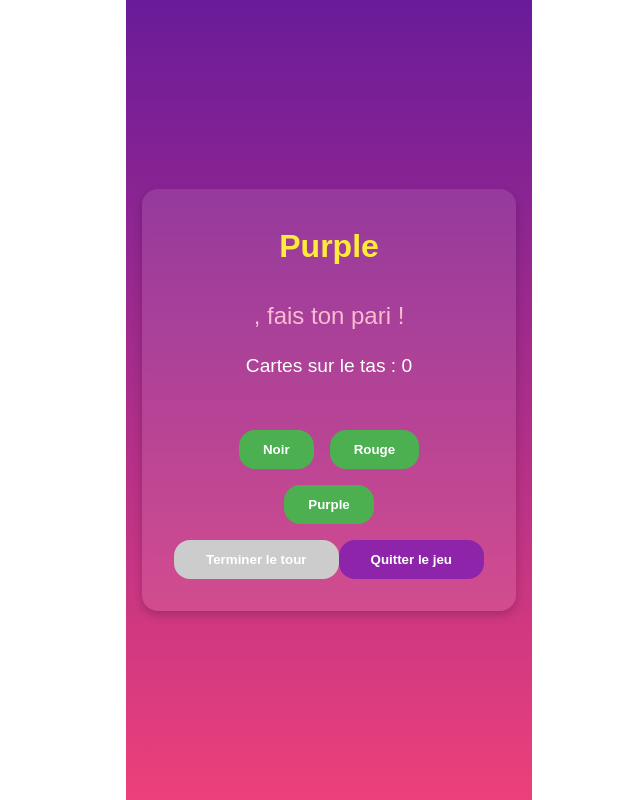
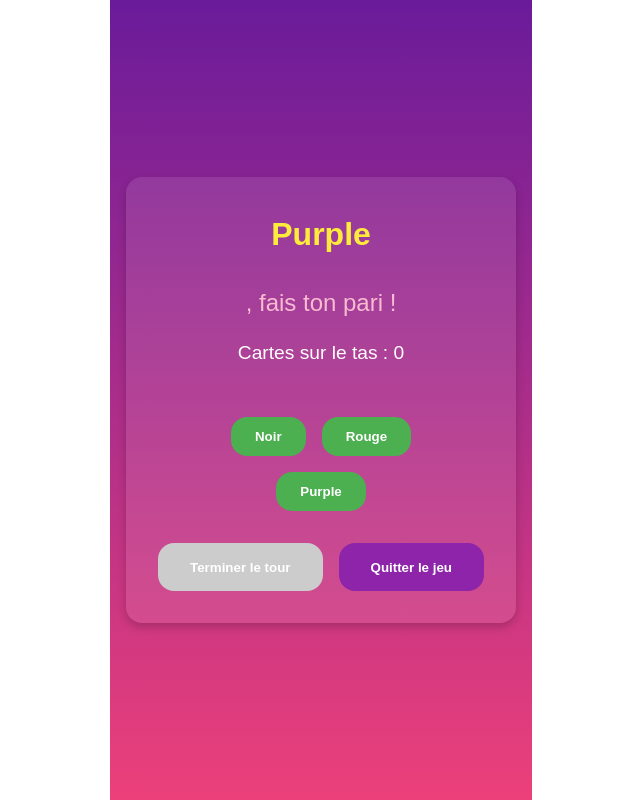
Before and after one commit to benj-b/apero-royale, a Vue app: page /purple in a window 1280 px wide. Shown: the whole page, without its empty margins (108-748 px from the left). Built offline with nearby package versions, Linux system fonts and the light colour scheme; the HTML template or start-up script is replaced by a standard one.

Commit message:
add different messages when player calls purple

```diff
--- a/src/views/Purple.vue
+++ b/src/views/Purple.vue
@@ -4,7 +4,12 @@
       <h1 class="title">Purple</h1>
       <h2 class="question">{{ currentPlayer }}, fais ton pari !</h2>
       <p v-if="betResult !== null" :class="['bet-result', betResult ? 'success' : 'failure']">
-        {{ betResult ? 'Ça passe !' : 'Raté...' }}
+        <template v-if="betResult"> Ça passe ! </template>
+        <template v-else>
+          <span v-if="currentBet === 'purple'">On part sur un double purple ?</span>
+          <span v-else-if="currentBet === 'double_purple'">On part sur un triple purple ?</span>
+          <span v-else>Raté...</span>
+        </template>
       </p>
       <div class="pile">
         <p class="pile-info">Cartes sur le tas : {{ pile.length }}</p>
@@ -76,6 +81,7 @@
           </button>
         </div>
       </div>
+      <div class="end-buttons">
         <button
           class="end-turn-button"
           :disabled="pile.length < 3 || isBetInProgress || disabledPlay"
@@ -84,6 +90,7 @@
           Terminer le tour
         </button>
         <button class="quit-button" @click="quitGame">Quitter le jeu</button>
+      </div>
     </div>
   </div>
 </template>
@@ -115,6 +122,7 @@ export default defineComponent({
     const canDoublePurple = ref(false)
     const canTriplePurple = ref(false)
     const disabledPlay = ref(false)
+    const currentBet = ref('') // Type de pari en cours
 
     const groupedPile = computed(() => {
       const groups = []
@@ -195,88 +203,77 @@ export default defineComponent({
     // Faire un pari
     const makeBet = (bet: string) => {
       disabledPlay.value = true
+      currentBet.value = bet // Définir le type de pari en cours
 
       if (bet === 'purple') {
-        // Tirer deux cartes pour le pari "Purple"
         const firstCard = drawCard()
         const secondCard = drawCard()
         pile.value.push(firstCard, secondCard)
 
-        // Vérifier les deux dernières cartes
         if (firstCard.color !== secondCard.color) {
-          // Les deux cartes sont de couleurs différentes → Pari réussi
           betResult.value = true
           isBetInProgress.value = false
           disabledPlay.value = false
         } else {
-          // Les deux cartes sont de la même couleur → Activer le double purple
           canDoublePurple.value = true
+          betResult.value = false // Pari raté
         }
         return
       }
 
       if (bet === 'double_purple') {
-        // Tirer deux cartes pour le pari "Double Purple"
         const firstCard = drawCard()
         const secondCard = drawCard()
         pile.value.push(firstCard, secondCard)
 
-        // Vérifier les 4 dernières cartes
         const lastFourCards = pile.value.slice(-4)
         const cptNoir = lastFourCards.filter((card) => card.color === 'noir').length
         const cptRouge = lastFourCards.filter((card) => card.color === 'rouge').length
 
         if (cptNoir === 0 || cptRouge === 0) {
-          // Toutes les cartes sont de la même couleur → Pari perdu immédiatement
           abend()
           return
         }
 
         if (cptNoir === cptRouge) {
-          // Autant de cartes noires que de rouges → Pari réussi
           betResult.value = true
           isBetInProgress.value = false
           disabledPlay.value = false
           canDoublePurple.value = false
         } else {
-          // Sinon, activer le triple purple
           canDoublePurple.value = false
           canTriplePurple.value = true
+          betResult.value = false // Pari raté
         }
         return
       }
 
       if (bet === 'triple_purple') {
-        // Tirer deux cartes pour le pari "Triple Purple"
         const firstCard = drawCard()
         const secondCard = drawCard()
         pile.value.push(firstCard, secondCard)
 
-        // Vérifier les 6 dernières cartes
         const lastSixCards = pile.value.slice(-6)
         const cptNoir = lastSixCards.filter((card) => card.color === 'noir').length
         const cptRouge = lastSixCards.filter((card) => card.color === 'rouge').length
 
         if (cptNoir === cptRouge) {
-          // Autant de cartes noires que de rouges → Pari réussi
           betResult.value = true
           isBetInProgress.value = false
           disabledPlay.value = false
           canTriplePurple.value = false
         } else {
-          // Sinon, pari raté
           abend()
         }
         return
       }
 
-      // Logique pour les autres paris
       const newCard = drawCard()
       pile.value.push(newCard)
 
       if (checkBet(bet, newCard)) {
-        betResult.value = true // Pari réussi
-        isBetInProgress.value = false // Pari terminé
+        betResult.value = true
+        isBetInProgress.value = false
         disabledPlay.value = false
       } else {
         abend()
@@ -326,12 +323,57 @@ export default defineComponent({
       canDoublePurple,
       canTriplePurple,
       disabledPlay,
+      currentBet,
     }
   },
 })
 </script>
 
 <style scoped>
+.end-buttons {
+  display: flex;
+  justify-content: center;
+  gap: 1rem; /* Espacement horizontal entre les boutons */
+  margin-top: 2rem; /* Espacement au-dessus des boutons */
+}
+
+.end-turn-button,
+.quit-button {
+  background-color: #f44336;
+  color: white;
+  padding: 0.75rem 2rem;
+  border-radius: 1rem;
+  font-weight: bold;
+  cursor: pointer;
+  transition:
+    background-color 0.3s ease,
+    transform 0.3s ease;
+  border: none;
+  height: 3rem;
+  display: flex;
+  align-items: center;
+  justify-content: center;
+}
+
+.end-turn-button:disabled {
+  background-color: #ccc;
+  cursor: not-allowed;
+}
+
+.end-turn-button:hover:not(:disabled) {
+  background-color: #e57373;
+  transform: scale(1.05);
+}
+
+.quit-button {
+  background-color: #8e24aa;
+}
+
+.quit-button:hover {
+  background-color: #ba68c8;
+  transform: scale(1.05);
+}
+
 .buttons {
   display: flex;
   flex-direction: column;
@@ -377,25 +419,6 @@ export default defineComponent({
   color: #f44336; /* Rouge pour échec */
 }
 
-.quit-button {
-  background-color: #8e24aa;
-  color: white;
-  padding: 0.75rem 2rem;
-  border-radius: 1rem;
-  font-weight: bold;
-  cursor: pointer;
-  transition:
-    background-color 0.3s ease,
-    transform 0.3s ease;
-  border: none;
-  margin-top: 1rem;
-}
-
-.quit-button:hover {
-  background-color: #ba68c8;
-  transform: scale(1.05);
-}
-
 .outer-container {
   display: flex;
   justify-content: center;
@@ -435,29 +458,6 @@ export default defineComponent({
   margin-bottom: 1rem;
 }
 
-.end-turn-button {
-  background-color: #f44336;
-  color: white;
-  padding: 0.75rem 2rem;
-  border-radius: 1rem;
-  font-weight: bold;
-  cursor: pointer;
-  transition:
-    background-color 0.3s ease,
-    transform 0.3s ease;
-  border: none;
-}
-
-.end-turn-button:disabled {
-  background-color: #ccc;
-  cursor: not-allowed;
-}
-
-.end-turn-button:hover:not(:disabled) {
-  background-color: #e57373;
-  transform: scale(1.05);
-}
-
 .cards-container {
   display: flex;
   flex-direction: column;
```
Lines whose indentation alone changed are shown as unchanged.
